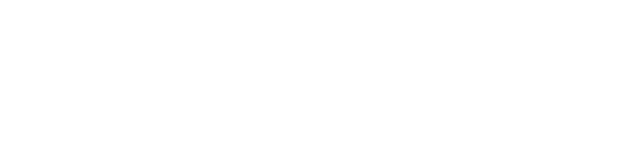
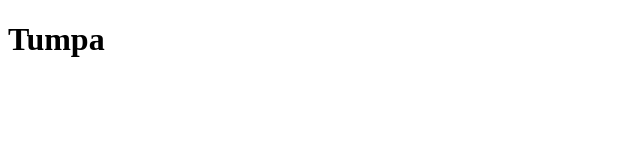
Before and after one commit to suriyatumpa/tumpa, a plain HTML site: page index.html in a window 1280 px wide. Shown: the whole page, without its empty margins (0-640 px from the left). Drawn offline with Linux system fonts and the light colour scheme.

Commit message:
h1 tag tump

```diff
--- a/index.html
+++ b/index.html
@@ -7,6 +7,7 @@
     <title>Document</title>
 </head>
 <body>
+    <h1>Tumpa</h1>
 
 </body>
 </html>
```
